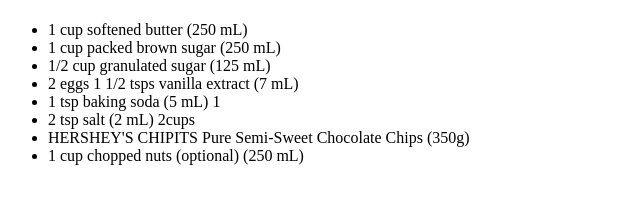
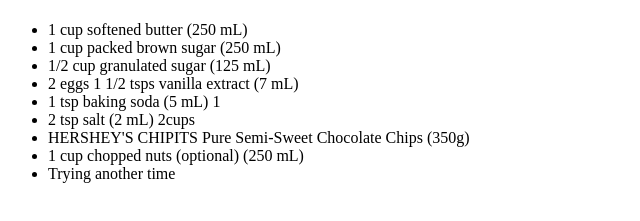
Before and after one commit to krupamaisuira/gitexam, a plain HTML site: page secret-recipe.htm in a window 1280 px wide. Shown: the part 59-280 px from the top of the page, without its empty margins (0-640 px from the left). Drawn offline with Linux system fonts and the light colour scheme.

Commit message:
appended new in secret-recipe file

```diff
--- a/secret-recipe.htm
+++ b/secret-recipe.htm
@@ -13,6 +13,7 @@
 <li>HERSHEY'S CHIPITS Pure Semi-Sweet Chocolate Chips
 (350g)  </li>
 <li>1 cup chopped nuts (optional) (250 mL)</li>
+<li>Trying another time</li>
 
 </ul>
 
```
